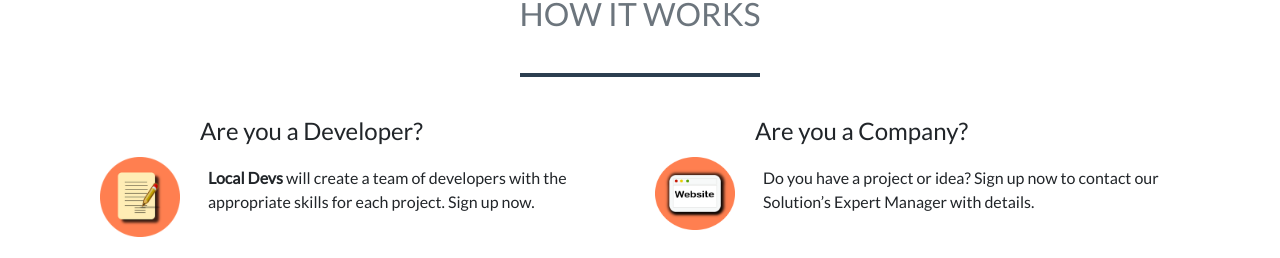
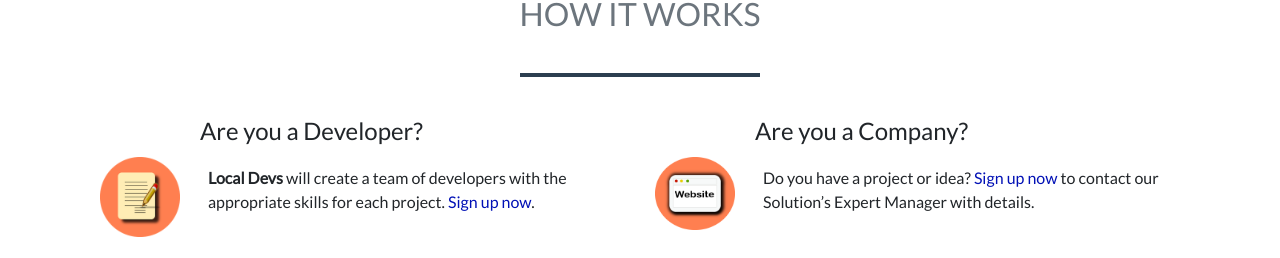
Before and after one commit to Davsip/local-devs, a React (Create React App) app in the folder client/: page / in a window 1280 px wide. Shown: the part 949-1207 px from the top of the page. Built offline with nearby package versions, Linux system fonts and the light colour scheme; no server answers; what auth0-js would draw is missing.

Commit message:
added blue-link style to sign up now

```diff
--- a/client/public/assets/css/style.css
+++ b/client/public/assets/css/style.css
@@ -160,8 +160,8 @@
 }
 
 .blue-link  {
-  color: #0b1cd5;
-  cursor:pointer;
+  color: #0110b5 !important;
+  cursor: pointer;
 
 }
 
@@ -298,7 +298,6 @@
 
 h6.projDetails {
   margin: 40px auto 20px auto;
-
 }
 
 button.btn-link:focus {
```
